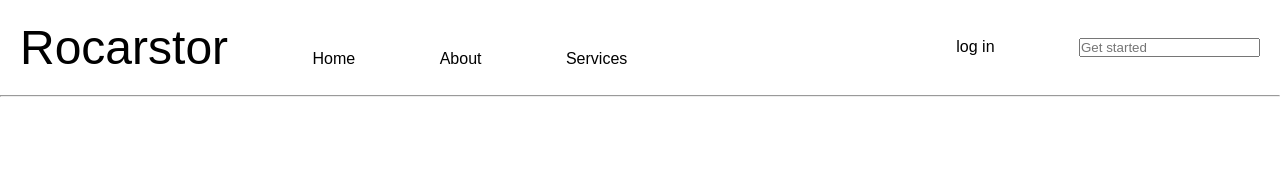
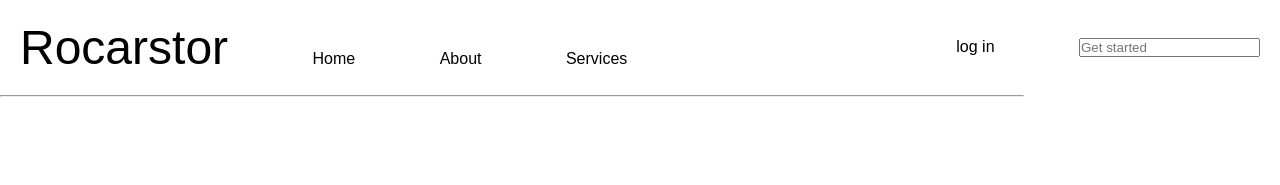
Before and after one commit to Fauziahalsey/car-website, a plain HTML site: page index.html in a window 1280 px wide. Shown: the top 185 px of the page. Drawn offline with Linux system fonts and the light colour scheme.

Commit message:
adjusting width

```diff
--- a/index.html
+++ b/index.html
@@ -23,7 +23,7 @@
       <a href=""><input type="text" placeholder="Get started"></a>
      </ul>
     </nav>
-    <hr style="width:100%;text-align:left;margin-left:0">
+    <hr style="width:80%;text-align:left;margin-left:0">
 
     <div class="para">
         <h2>Easy and fast way <br> to own a car</h2>
```
